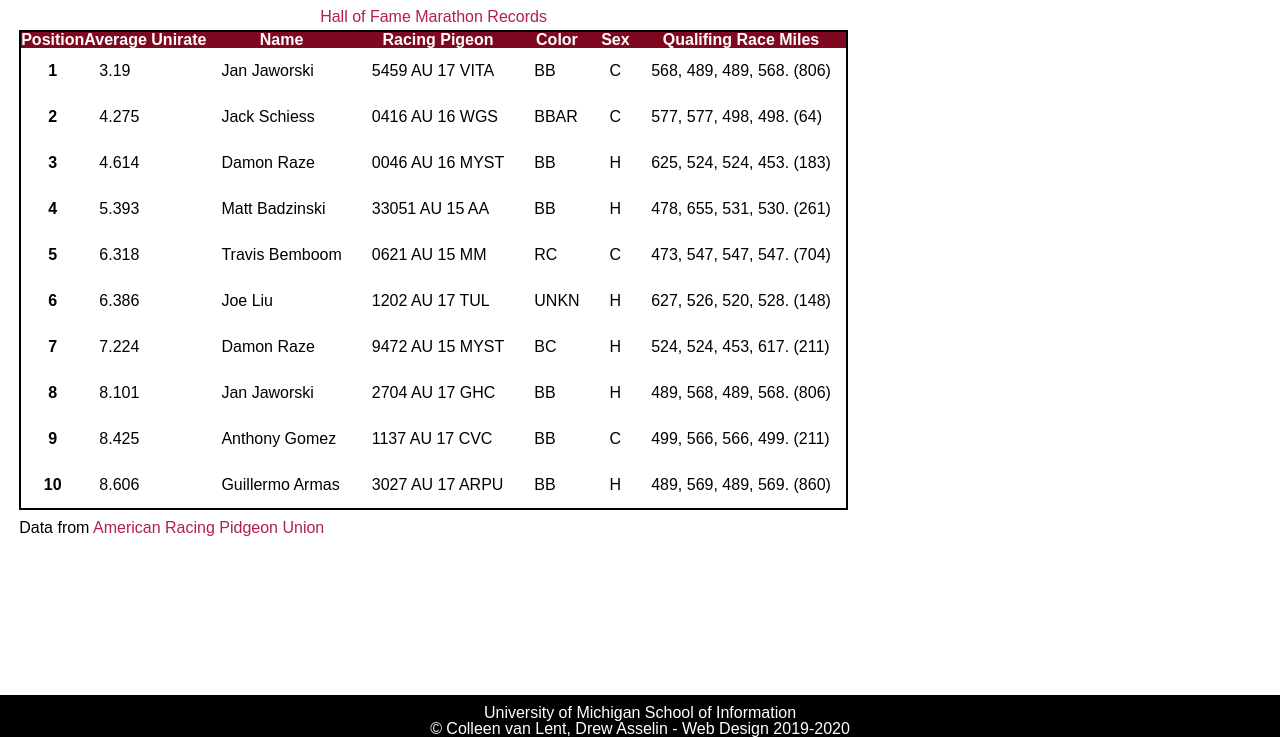
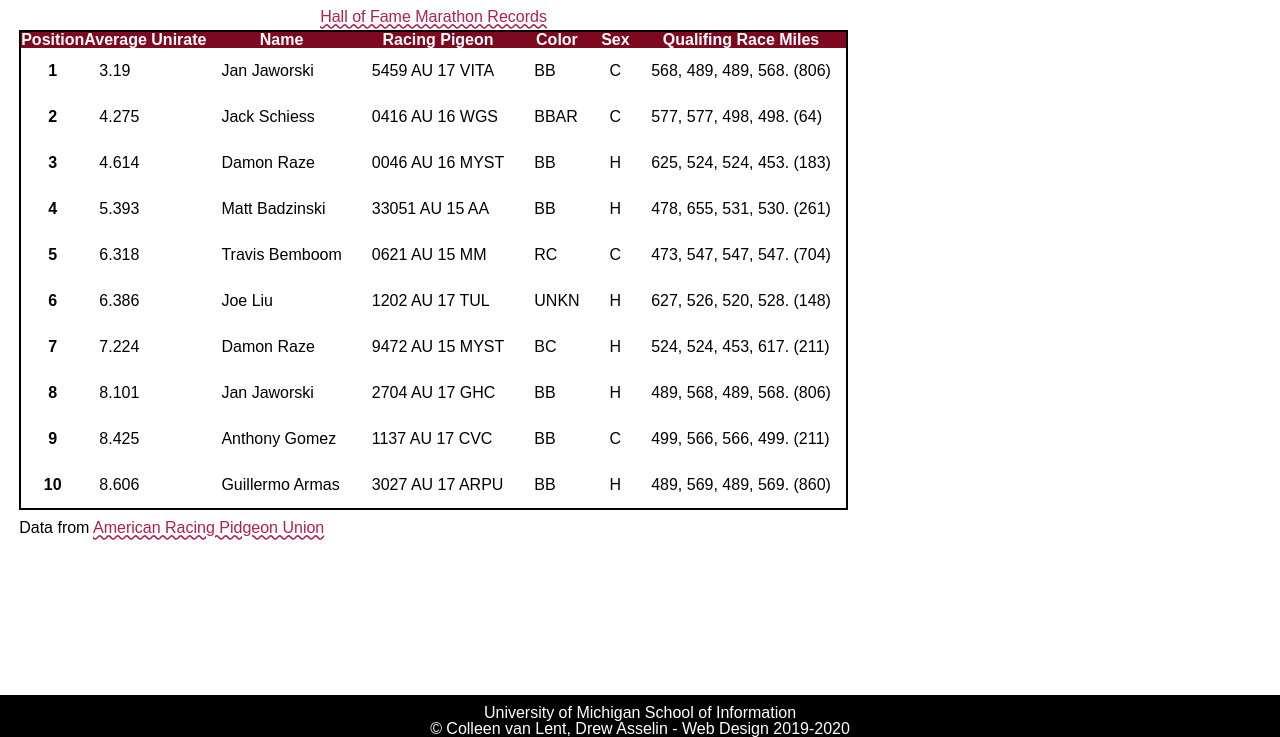
Before and after one commit to ashwinmalik92/homework3, a plain HTML site: page index.html in a window 1280 px wide. Shown: the part 63-800 px from the top of the page. Drawn offline with Linux system fonts and the light colour scheme; a web font is replaced by a local one.

Commit message:
Update style.css

```diff
--- a/css/style.css
+++ b/css/style.css
@@ -42,7 +42,8 @@ p {
 
 a {
   color: #B21F50;
-  text-decoration: wavy;
+  text-decoration-line: underline;
+  text-decoration-style: wavy;
 }
 
 table{
```
